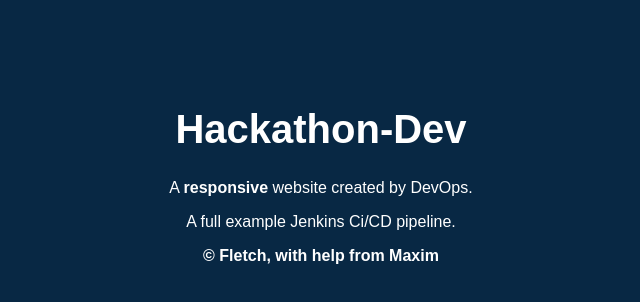
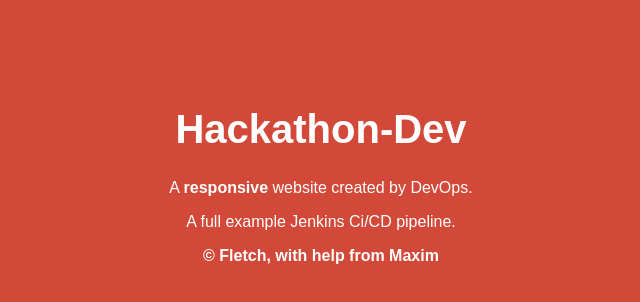
Before and after one commit to raincoven/DeliveryPipelineDemo, a plain HTML site: page index.html in a window 1280 px wide. Shown: the whole page, without its empty margins (319-959 px from the left). Drawn offline with Linux system fonts and the light colour scheme.

Commit message:
Changed: bg color

```diff
--- a/index.html
+++ b/index.html
@@ -13,7 +13,7 @@
 body {
   font-family: Arial, Helvetica, sans-serif;
   margin: 0;
-  background: #082844;
+  background: #d24939;
 }
 
 /* Header/logo Title */
```
